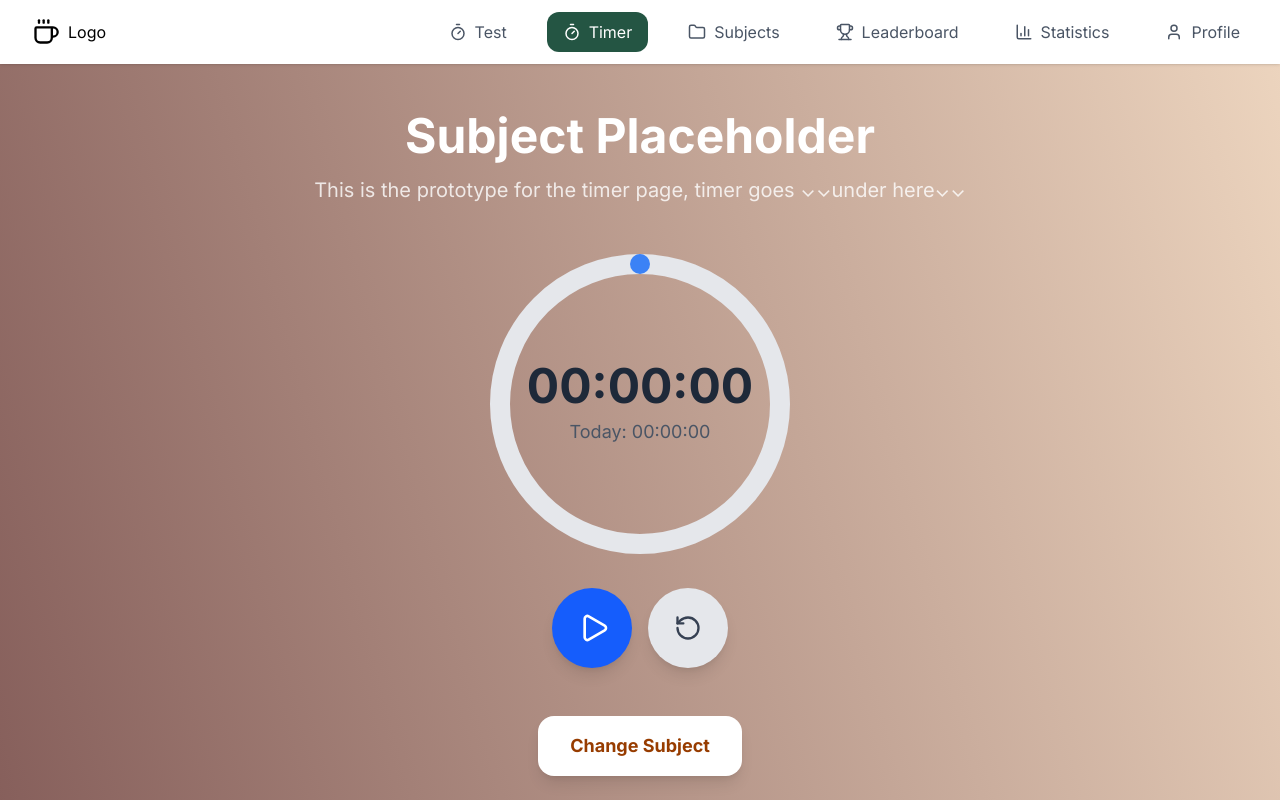
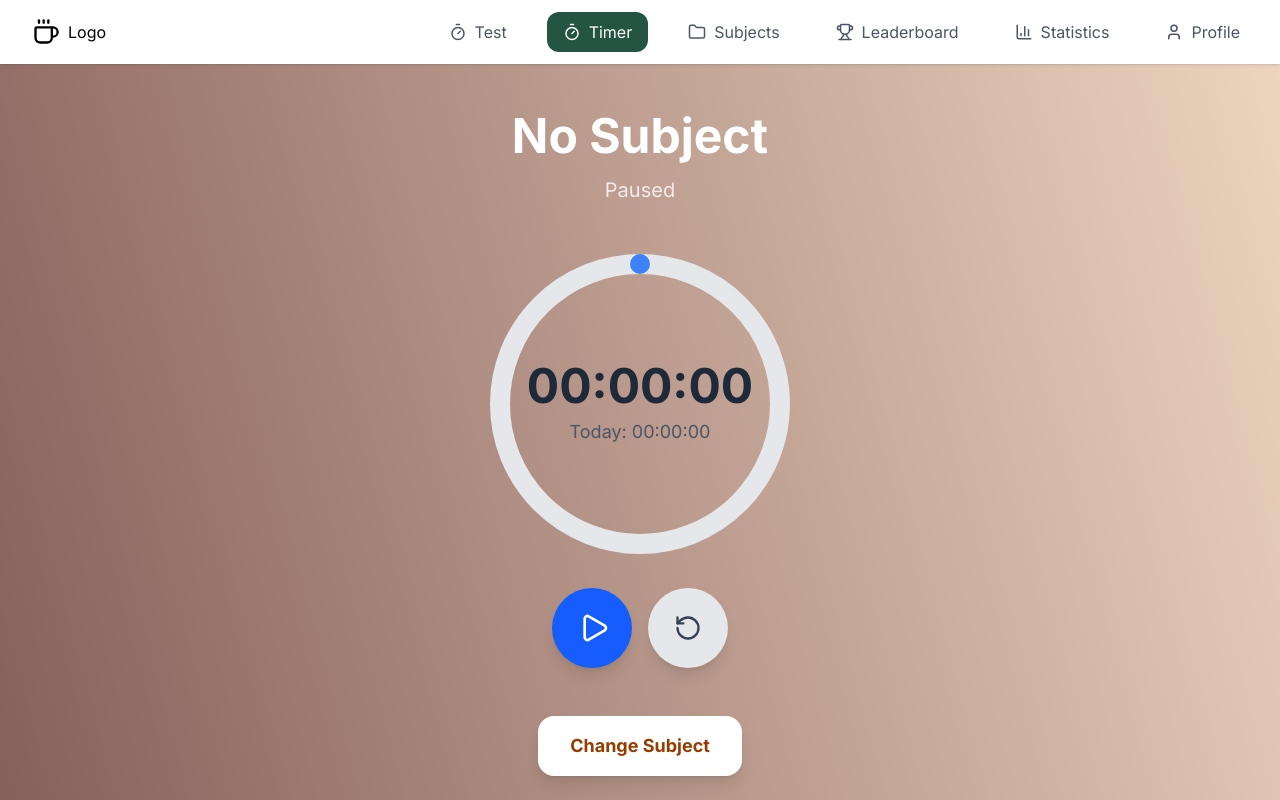
Before and after one commit to ShongMao/Study-Timer-App, a React app in the folder frontend/: page /timer in a window 1280 px wide. Shown: the top 800 px of the page. Built offline with nearby package versions, Linux system fonts and the light colour scheme; the HTML template or start-up script is replaced by a standard one.

Commit message:
SH/MERGE/Merged main branch into TimerPage Branch

```diff
--- a/frontend/src/features/Timer.tsx
+++ b/frontend/src/features/Timer.tsx
@@ -1,6 +1,6 @@
-import React, { useEffect, useState, useRef } from 'react';
+import { useEffect, useState, useRef } from 'react';
 import { useLocation, useNavigate } from 'react-router-dom';
-import { Play, Pause, RotateCcw } from 'lucide-react';
+import { Play, Pause, RotateCcw, Timer } from 'lucide-react';
 
 export default function TimerPage() {
   const location = useLocation();
@@ -8,6 +8,7 @@ export default function TimerPage() {
   const [time, setTime] = useState(0);
   const [isRunning, setIsRunning] = useState(false);
   const [todayStudyTime, setTodayStudyTime] = useState(0);
+  const [timerStatus, setTimerStatus] = useState('Ready to Study?');
   const intervalRef = useRef<number | null>(null);
 
   const formatTime = (seconds:any) => {
@@ -30,14 +31,18 @@ useEffect(() => {
   return () => clearInterval(interval);
 }, [isRunning]);
 
+useEffect(() => {
+    setTimerStatus(isRunning ? 'Studying...' : 'Paused');
+  }, [isRunning]);
+
 return (
   <div className="min-h-screen" style={{
     background: 'linear-gradient(75deg, #815956ff 0%, #ecd4beff 100%)'
   }}>
     <div className="max-w-6xl mx-auto p-12">
       <div className="text-center mb-12">
-        <h2 className="text-5xl font-bold text-white mb-4">Subject Placeholder</h2>
-        <p className="text-xl text-white/80">This is the prototype for the timer page, timer goes ⌄⌄under here⌄⌄</p>
+        <h2 className="text-5xl font-bold text-white mb-4">{subject}</h2>
+        <p className="text-xl text-white/80">{timerStatus}</p>
 
         <div className="min-h-screen flex flex-col items-center justify-start pt-[5vh] gap-6">
 
@@ -109,75 +114,3 @@ return (
       </div>
   );
 }
-
-//  useEffect(() => {
-//     if (isRunning) {
-//       intervalRef.current = setInterval(() => {
-//         setTime(t => t + 1);
-//         setTodayStudyTime(t => t + 1);
-//       }, 1000);
-//     } else {
-//       clearInterval(intervalRef.current);
-//     }
-//     return () => clearInterval(intervalRef.current);
-//   }, [isRunning]);
-
-//   const handleLogin = () => {
-//     if (username.trim()) {
-//       setCurrentPage('timer');
-//     }
-//   };
-
-
-  // <div className="relative mb-8">
-  //             <svg className="transform -rotate-90" width="320" height="320">
-  //               <circle
-  //                 cx="160"
-  //                 cy="160"
-  //                 r="140"
-  //                 stroke="#e5e7eb"
-  //                 strokeWidth="20"
-  //                 fill="none"
-  //               />
-  //               <circle
-  //                 cx="160"
-  //                 cy="160"
-  //                 r="140"
-  //                 stroke="#3b82f6"
-  //                 strokeWidth="20"
-  //                 fill="none"
-  //                 strokeDasharray={`${(time % 3600) / 3600 * 880} 880`}
-  //                 strokeLinecap="round"
-  //                 />
-  //             </svg>
-  //             <div className="absolute inset-0 flex items-center justify-center">
-  //               <div className="text-center">
-  //                 <div className="text-6xl font-bold text-gray-800 mb-2">
-  //                   {formatTime(time)}
-  //                 </div>
-  //                 <div className="text-lg text-gray-600">
-  //                   Today: {formatTime(todayStudyTime)}
-  //                 </div>
-  //               </div>
-  //             </div>
-  //           </div>
-
-
-  // <div className="flex gap-4 justify-center mb-6">
-  //             <button
-  //               onClick={() => setIsRunning(!isRunning)}
-  //               className="w-20 h-20 rounded-full shadow-lg flex items-center justify-center bg-blue-600 hover:bg-blue-700 transition"
-  //             >
-  //               {isRunning ? (
-  //                 <Pause size={32} className="text-white" />
-  //               ) : (
-  //                 <Play size={32} className="text-white ml-1" />
-  //               )}
-  //             </button>
-  //             <button
-  //               onClick={() => { setTime(0); setIsRunning(false); }}
-  //               className="w-20 h-20 rounded-full shadow-lg flex items-center justify-center bg-gray-200 hover:bg-gray-300 transition"
-  //             >
-  //               <RotateCcw size={28} className="text-gray-700" />
-  //             </button>
-  //           </div>
```
